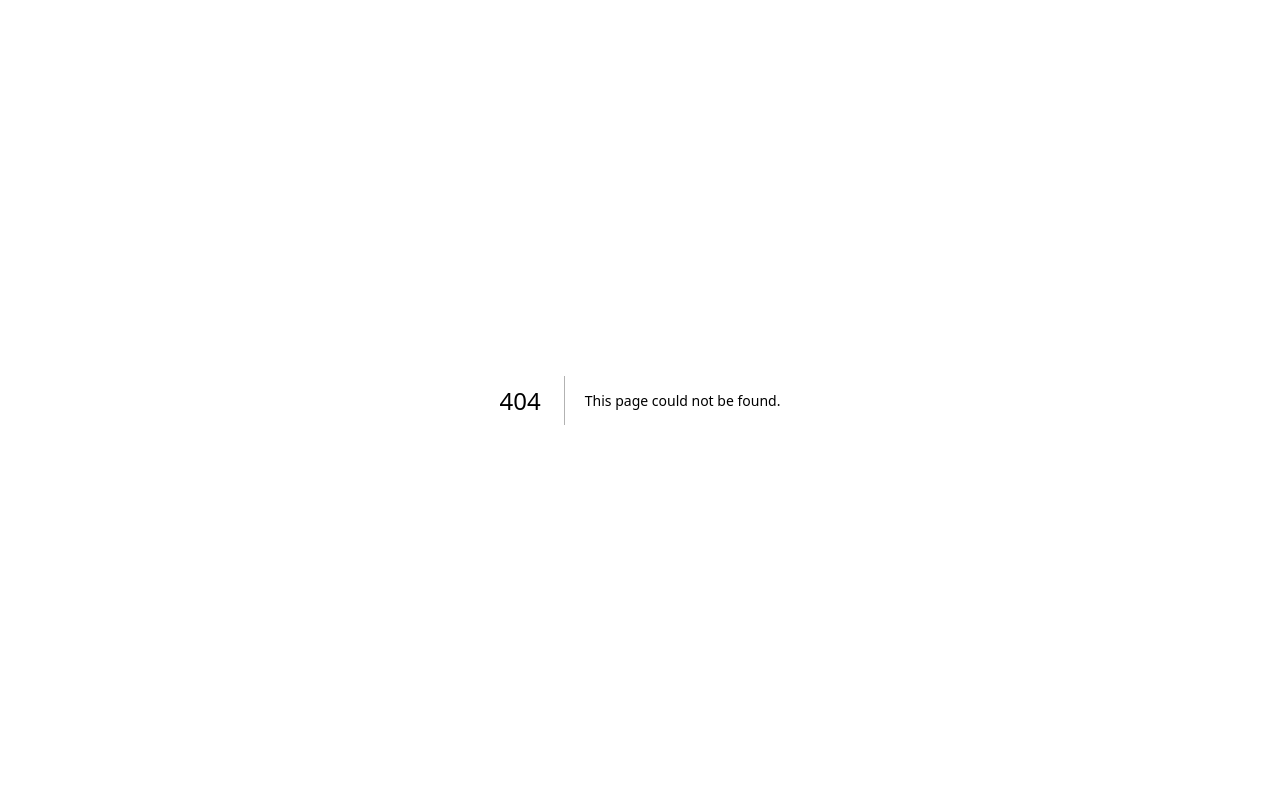
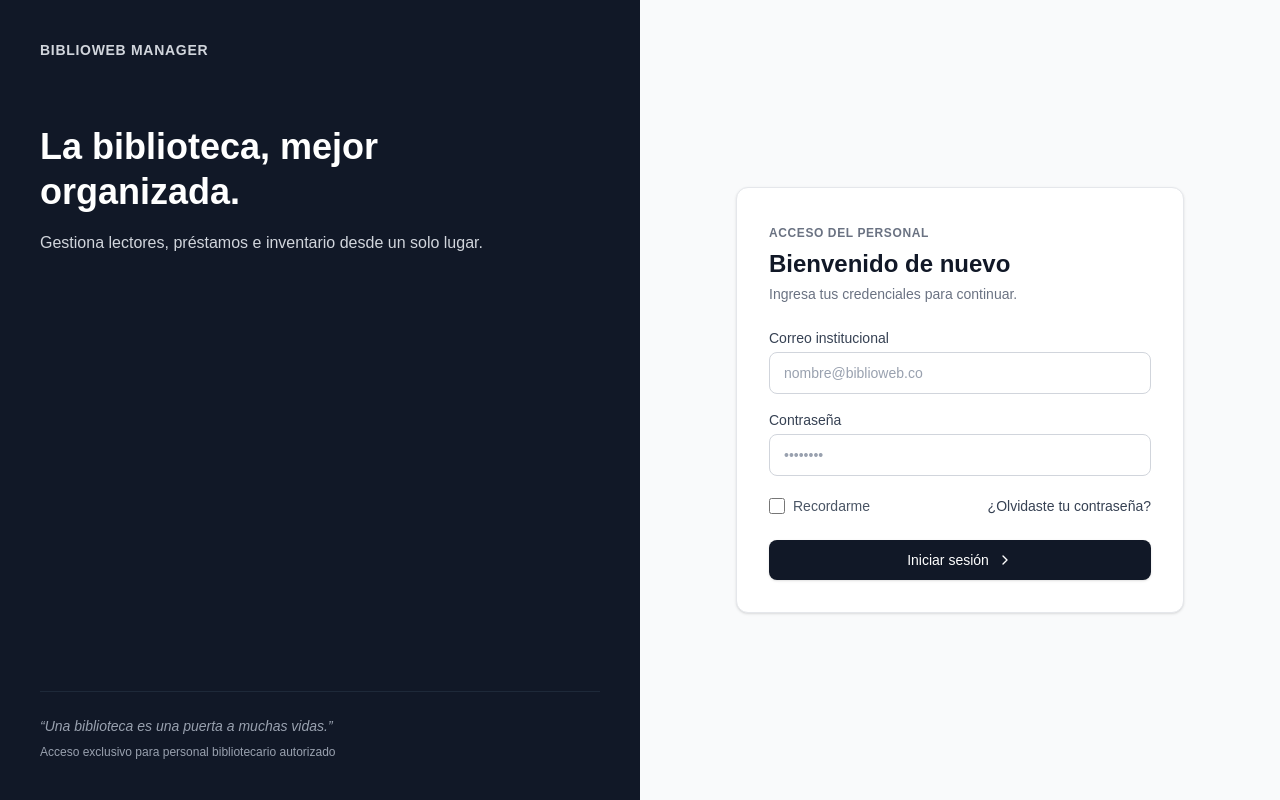
Before and after one commit to yelos21/BiblioWeb-Manager, a Next.js app: page /login in a window 1280 px wide. Before the commit this address had no page. Built offline with nearby package versions, Linux system fonts and the light colour scheme.

Commit message:
feat: componente boton y diseno inicial de el login

```diff
--- a/package.json
+++ b/package.json
@@ -13,6 +13,7 @@
     "@prisma/client": "7.10.1",
     "better-auth": "^1.7.25",
     "dotenv": "^18.0.9",
+    "lucide-react": "^1.77.0",
     "next": "16.4.5",
     "pg": "^8.23.1",
     "react": "19.3.0",
--- /dev/null
+++ b/src/app/login/page.tsx
@@ -0,0 +1,167 @@
+"use client";
+
+import React, { useState } from "react";
+import Link from "next/link";
+import { useRouter } from "next/navigation";
+import { ChevronRight } from "lucide-react";
+import Button from "@/components/ui/button";
+
+export default function LoginPage() {
+  const router = useRouter();
+  const [email, setEmail] = useState("");
+  const [password, setPassword] = useState("");
+  const [rememberMe, setRememberMe] = useState(false);
+  const [loading, setLoading] = useState(false);
+  const [error, setError] = useState<string | null>(null);
+
+  const handleSubmit = async (e: React.FormEvent) => {
+    e.preventDefault();
+    setError(null);
+    setLoading(true);
+
+    try {
+      // Aquí conecta tu endpoint real de autenticación (ej. /api/auth/login)
+      if (!email.trim() || !password.trim()) {
+        setError("Por favor ingresa tu correo institucional y contraseña.");
+        return;
+      }
+
+      // Simulación breve de autenticación
+      await new Promise((resolve) => setTimeout(resolve, 700));
+      router.push("/dashboard"); // Ajusta a la ruta de tu panel principal (02 PANEL DE INICIO)
+    } catch {
+      setError("No se pudo iniciar sesión. Verifica tus credenciales.");
+    } finally {
+      setLoading(false);
+    }
+  };
+
+  return (
+    <div className="min-h-screen grid grid-cols-1 lg:grid-cols-2 bg-[#F9FAFB] text-[#111827]">
+      {/* Columna izquierda: Identidad de BiblioWeb Manager */}
+      <aside className="hidden lg:flex flex-col justify-between bg-[#111827] text-white p-10">
+        <div>
+          <div className="text-sm font-bold tracking-wider uppercase text-gray-300">
+            BiblioWeb Manager
+          </div>
+          <div className="mt-16 max-w-md space-y-4">
+            <h1 className="text-4xl font-bold leading-tight">
+              La biblioteca, mejor organizada.
+            </h1>
+            <p className="text-gray-300 text-base leading-relaxed">
+              Gestiona lectores, préstamos e inventario desde un solo lugar.
+            </p>
+          </div>
+        </div>
+
+        <div className="space-y-2 border-t border-gray-800 pt-6 text-sm text-gray-400">
+          <p className="italic">“Una biblioteca es una puerta a muchas vidas.”</p>
+          <p className="text-xs">
+            Acceso exclusivo para personal bibliotecario autorizado
+          </p>
+        </div>
+      </aside>
+
+      {/* Columna derecha: Formulario de acceso del personal */}
+      <main className="flex items-center justify-center p-6 sm:p-10">
+        <div className="w-full max-w-md bg-white border border-gray-200 rounded-xl p-6 sm:p-8 shadow-sm">
+          <div className="mb-6">
+            <span className="text-xs font-semibold tracking-wider uppercase text-gray-500">
+              Acceso del personal
+            </span>
+            <h2 className="mt-1 text-2xl font-bold text-[#111827]">
+              Bienvenido de nuevo
+            </h2>
+            <p className="mt-1 text-sm text-gray-500">
+              Ingresa tus credenciales para continuar.
+            </p>
+          </div>
+
+          {error && (
+            <div
+              role="alert"
+              className="mb-4 rounded-lg border border-red-200 bg-red-50 px-3.5 py-2.5 text-sm text-red-700"
+            >
+              {error}
+            </div>
+          )}
+
+          <form onSubmit={handleSubmit} className="space-y-4">
+            <div>
+              <label
+                htmlFor="email"
+                className="block text-sm font-medium text-gray-700 mb-1"
+              >
+                Correo institucional
+              </label>
+              <input
+                id="email"
+                type="email"
+                autoComplete="email"
+                required
+                value={email}
+                onChange={(e) => setEmail(e.target.value)}
+                placeholder="nombre@biblioweb.co"
+                className="w-full rounded-lg border border-gray-300 px-3.5 py-2.5 text-sm text-[#111827] placeholder:text-gray-400 focus:border-[#111827] focus:outline-none focus:ring-2 focus:ring-[#111827]/15"
+              />
+            </div>
+
+            <div>
+              <label
+                htmlFor="password"
+                className="block text-sm font-medium text-gray-700 mb-1"
+              >
+                Contraseña
+              </label>
+              <input
+                id="password"
+                type="password"
+                autoComplete="current-password"
+                required
+                value={password}
+                onChange={(e) => setPassword(e.target.value)}
+                placeholder="••••••••"
+                className="w-full rounded-lg border border-gray-300 px-3.5 py-2.5 text-sm text-[#111827] placeholder:text-gray-400 focus:border-[#111827] focus:outline-none focus:ring-2 focus:ring-[#111827]/15"
+              />
+            </div>
+
+            <div className="flex items-center justify-between pt-1 text-sm">
+              <label className="inline-flex items-center gap-2 text-gray-600 cursor-pointer select-none">
+                <input
+                  type="checkbox"
+                  checked={rememberMe}
+                  onChange={(e) => setRememberMe(e.target.checked)}
+                  className="h-4 w-4 rounded border-gray-300 text-[#111827] focus:ring-[#111827]"
+                />
+                <span>Recordarme</span>
+              </label>
+
+              <Link
+                href="/recuperar-contrasena"
+                className="font-medium text-gray-700 hover:text-[#111827] hover:underline"
+              >
+                ¿Olvidaste tu contraseña?
+              </Link>
+            </div>
+
+            <div className="pt-2">
+              <Button
+                type="submit"
+                variant="primary"
+                fullWidth
+                loading={loading}
+                rightIcon={<ChevronRight size={16} />}
+              >
+                Iniciar sesión
+              </Button>
+            </div>
+          </form>
+
+          <p className="mt-6 text-center text-xs text-gray-400 lg:hidden">
+            Acceso exclusivo para personal bibliotecario autorizado
+          </p>
+        </div>
+      </main>
+    </div>
+  );
+}
--- a/src/components/ui/button.tsx
+++ b/src/components/ui/button.tsx
@@ -2,3 +2,87 @@ import Link from "next/link";
 import type { ButtonHTMLAttributes, ReactNode } from "react";
 
 type Variant = "primary" | "secondary" | "ghost";
+type size = "sm" | "md"
+
+type props = ButtonHTMLAttributes<HTMLButtonElement> &{
+    variant?: Variant;
+    size?: size;
+    loading?: boolean;
+    href?: string;
+    leftIcon?: ReactNode;
+    children: ReactNode;
+    rightIcon?: ReactNode;
+    className?: string;
+    fullWidth?: boolean;
+}
+
+
+    const variants: Record<Variant, string> = {
+        primary:
+        "bg-[#111827] text-white hover:bg-[#1f2937] focus:ring-[#111827] shadow-sm",
+        secondary:
+        "bg-white text-[#374151] border border-[#D1D5DB] hover:bg-[#F9FAFB] focus:ring-[#9CA3AF]",
+        ghost:
+        "bg-transparent text-[#374151] hover:text-[#111827] hover:bg-[#F3F4F6] focus:ring-[#9CA3AF]",
+    };
+
+    const sizes: Record<size, string> = {
+    sm: "text-xs px-3 py-1.5 gap-1.5",
+    md: "text-sm px-4 py-2.5 gap-2",
+    };
+
+    const baseStyles = "inline-flex items-center justify-center font-medium rounded-lg transition-all duration-200 focus:outline-none focus:ring-2 focus:ring-offset-2 disabled:opacity-50 disabled:cursor-not-allowed cursor-pointer";
+
+
+export default function Button(
+   {
+    variant = "primary",
+    size = "md",
+    loading = false,
+    href,
+    leftIcon = null,
+    rightIcon = null,
+    fullWidth = false,
+    children,
+    className = "",
+    disabled,
+    type = "button",
+    ...props
+    }: props
+){
+
+    const widthStyle = fullWidth ? "w-full" : "";
+    const isDisabled = disabled || loading;
+    const combinedClassName = `${baseStyles} ${variants[variant]} ${sizes[size]} ${widthStyle} ${className}`.trim();
+
+   const content = (
+    <>
+        {loading ? (
+            <span className="h-4 w-4 animate-spin rounded-full border-2 border-current border-t-transparent" />
+        ) : (
+            leftIcon && <span className="inline-flex shrink-0">{leftIcon}</span>
+        )}
+        <span>{children}</span>
+        {!loading && rightIcon && (
+            <span className="inline-flex shrink-0">{rightIcon}</span>
+        )}
+        </>
+    );
+
+    if(href){
+        return( <Link href={href} className= {combinedClassName}>
+            {content}
+        </Link> );
+    }
+
+    return (
+        <button
+        type={type}
+        disabled={isDisabled}
+        className={combinedClassName}
+        {...props}
+        >
+        {content}
+        </button>
+    );
+}
--- a/src/lib/admin.ts
+++ b/src/lib/admin.ts
@@ -1,4 +1,4 @@
-import {headers} from "next/headers";
+/*import {headers} from "next/headers";
 import { redirect } from "next/navigation";
 import { auth, Auth } from "@/lib/auth";
 import {prisma} from "@/lib/prisma";
@@ -10,10 +10,11 @@ export async function adminRequire{
         redirect("/");
     }
 
-    const admin = await prisma.administrador.findFirst({
+    const admin = await prisma..findFirst({
         where: {}
     })
 
 
 
 }
+*/
```
Also changed, not shown: src/app/login/action.ts (added), 1 other file (tests, documents, lock files or other folders).
